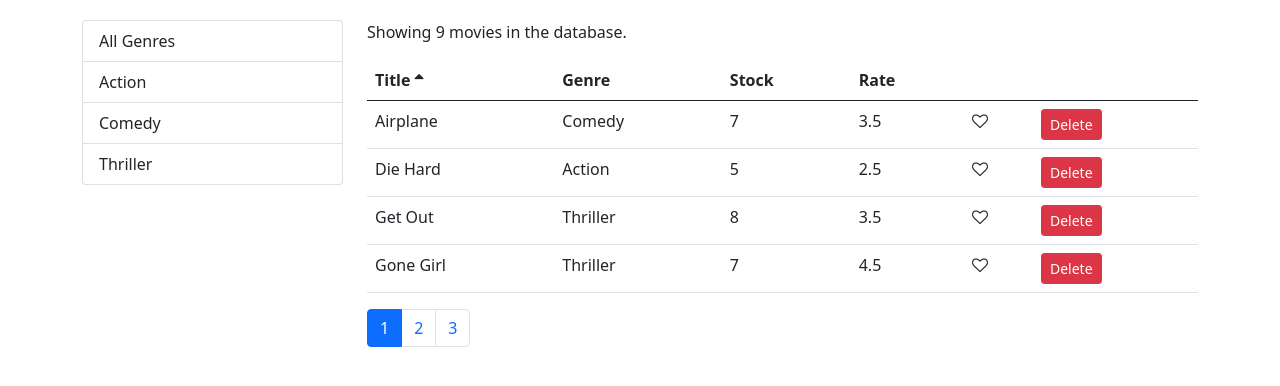
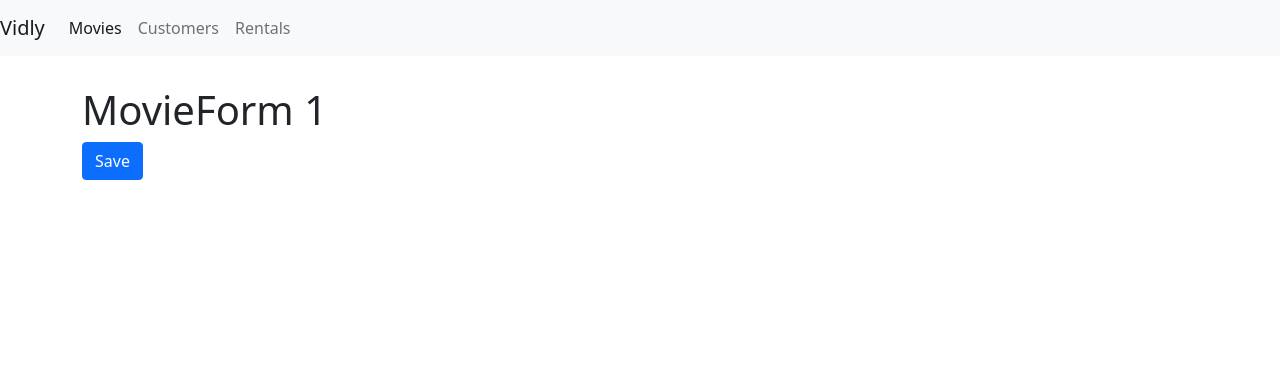
Before and after one commit to elenerandarill/vidly, a React (Create React App) app: page /movies/1 in a window 1280 px wide. Shown: the top 386 px of the page. Built offline with nearby package versions, Linux system fonts and the light colour scheme.

Commit message:
Routing and redirecting.

```diff
--- a/src/App.js
+++ b/src/App.js
@@ -1,12 +1,33 @@
 import './App.css';
+import React, {Component} from 'react';
+import {Route, Redirect, Switch} from "react-router-dom";
 import Movies from './components/movies';
+import NotFound from "./components/notFound";
+import Rentals from "./components/rentals";
+import Customers from "./components/customers";
+import NavBar from "./components/navBar";
+import MovieForm from "./components/movieForm";
 
-function App() {
-    return (
-        <main className="container">
-            <Movies />
-        </main>
-    );
+
+class App extends Component{
+    render() {
+        return (
+            <React.Fragment>
+                <NavBar/>
+                <main className="container">
+                    <Switch>
+                        <Route path="/movies/:id" component={MovieForm}/>
+                        <Route path="/movies" component={Movies}/>
+                        <Route path="/customers" component={Customers}/>
+                        <Route path="/rentals" component={Rentals}/>
+                        <Route path="/not-found" component={NotFound}/>
+                        <Redirect from="/" exact to="/movies"/>
+                        <Redirect to="/not-found"/>
+                    </Switch>
+                </main>
+            </React.Fragment>
+        );
+    }
 }
 
 export default App;
--- a/src/components/common/listGroup.jsx
+++ b/src/components/common/listGroup.jsx
@@ -1,8 +1,6 @@
 import React from 'react';
 
-const ListGroup = (props) => {
-    const {items, textProperty, valueProperty, selectedItem, onItemSelect} = props;
-
+const ListGroup = ({items, textProperty, valueProperty, selectedItem, onItemSelect}) => {
     return <ul className="list-group">
         {items.map(item => (
             <li
--- a/src/components/common/pagination.jsx
+++ b/src/components/common/pagination.jsx
@@ -2,8 +2,7 @@
 import _ from 'lodash';
 import PropTypes from 'prop-types';
 
-const Pagination = (props) => {
-    const {itemsCount, pageSize, onPageChange, currentPage} = props;
+const Pagination = ({itemsCount, pageSize, onPageChange, currentPage}) => {
     const pagesCount = Math.ceil(itemsCount / pageSize);   // to może być liczba z przecinkiem, dlatego Math.ceil
     if (pagesCount === 1) return null;
     const pages = _.range(1, pagesCount + 1);
--- a/src/components/common/table.jsx
+++ b/src/components/common/table.jsx
@@ -2,8 +2,7 @@
 import TableHeader from "./tableHeader";
 import TableBody from "./tableBody";
 
-const Table = (props) => {
-    const { columns, sortColumn, onSort, data } = props;
+const Table = ({ columns, sortColumn, onSort, data }) => {
 
     return(
         <table className="table">
--- /dev/null
+++ b/src/components/customers.jsx
@@ -0,0 +1,9 @@
+import React from 'react';
+
+const Customers = () => {
+    return(
+        <h1>Customers</h1>
+    );
+}
+
+export default Customers;
--- /dev/null
+++ b/src/components/movieForm.jsx
@@ -0,0 +1,14 @@
+import React from 'react';
+
+const MovieForm = ({match, history}) => {
+    return(
+        <div>
+            <h1>MovieForm {match.params.id}</h1>
+            <button className="btn btn-primary" onClick={() => history.push("/movies")}>
+                Save
+            </button>
+        </div>
+    );
+}
+
+export default MovieForm;
--- a/src/components/moviesTable.jsx
+++ b/src/components/moviesTable.jsx
@@ -1,11 +1,16 @@
 import React, {Component} from 'react';
 import Table from "./common/table";
 import Like from "./common/like";
+import {Link} from "react-router-dom";
 
 
 class MoviesTable extends Component {
     columns = [
-        { path: 'title', label: 'Title' },
+        {
+            path: 'title',
+            label: 'Title',
+            content: movie => <Link to={`/movies/${movie._id}`}>{movie.title}</Link>
+        },
         { path: 'genre.name', label: 'Genre' },
         { path: 'numberInStock', label: 'Stock' },
         { path: 'dailyRentalRate', label: 'Rate' },
--- /dev/null
+++ b/src/components/navBar.jsx
@@ -0,0 +1,39 @@
+import React from 'react';
+import {Link, NavLink} from "react-router-dom";
+
+
+const NavBar = () => {
+    return(
+        <nav className="navbar navbar-expand-lg navbar-light bg-light">
+            <Link className="navbar-brand" to="/">
+                Vidly
+            </Link>
+            <button
+                className="navbar-toggler"
+                type="button"
+                data-toggle="collapse"
+                data-target="#navbarNavAltMarkup"
+                aria-controls="navbarNavAltMarkup"
+                aria-expanded="false"
+                aria-label="Toggle navigation"
+            >
+                <span className="navbar-toggler-icon"/>
+            </button>
+            <div className="collapse navbar-collapse" id="navbarNavAltMarkup">
+                <div className="navbar-nav">
+                    <NavLink className="nav-item nav-link" to="/movies">
+                        Movies
+                    </NavLink>
+                    <NavLink className="nav-item nav-link" to="/customers">
+                        Customers
+                    </NavLink>
+                    <NavLink className="nav-item nav-link" to="/rentals">
+                        Rentals
+                    </NavLink>
+                </div>
+            </div>
+        </nav>
+    );
+};
+
+export default NavBar;
--- /dev/null
+++ b/src/components/notFound.jsx
@@ -0,0 +1,9 @@
+import React from 'react';
+
+const NotFound = () => {
+    return(
+        <h1>NotFound</h1>
+    );
+}
+
+export default NotFound;
--- /dev/null
+++ b/src/components/rentals.jsx
@@ -0,0 +1,9 @@
+import React from 'react';
+
+const Rentals = () => {
+    return(
+        <h1>Rentals</h1>
+    );
+}
+
+export default Rentals;
--- a/src/index.css
+++ b/src/index.css
@@ -3,7 +3,7 @@
   font-family: -apple-system, BlinkMacSystemFont, 'Segoe UI', 'Roboto', 'Oxygen',
     'Ubuntu', 'Cantarell', 'Fira Sans', 'Droid Sans', 'Helvetica Neue',
     sans-serif;
-  padding: 20px 0 0 0;
+  padding: 0 0 0 0;
   -webkit-font-smoothing: antialiased;
   -moz-osx-font-smoothing: grayscale;
 }
@@ -13,6 +13,10 @@
     monospace;
 }
 
+.navbar {
+  margin-bottom: 30px;
+}
+
 .clickable {
   cursor: pointer;
 }
--- a/src/index.js
+++ b/src/index.js
@@ -5,12 +5,13 @@
 import reportWebVitals from './reportWebVitals';
 import 'bootstrap/dist/css/bootstrap.css';
 import 'font-awesome/css/font-awesome.css';
+import {BrowserRouter} from "react-router-dom";
 
 
 ReactDOM.render(
-  <React.StrictMode>
+  <BrowserRouter>
     <App />
-  </React.StrictMode>,
+  </BrowserRouter>,
   document.getElementById('root')
 );
 
```
